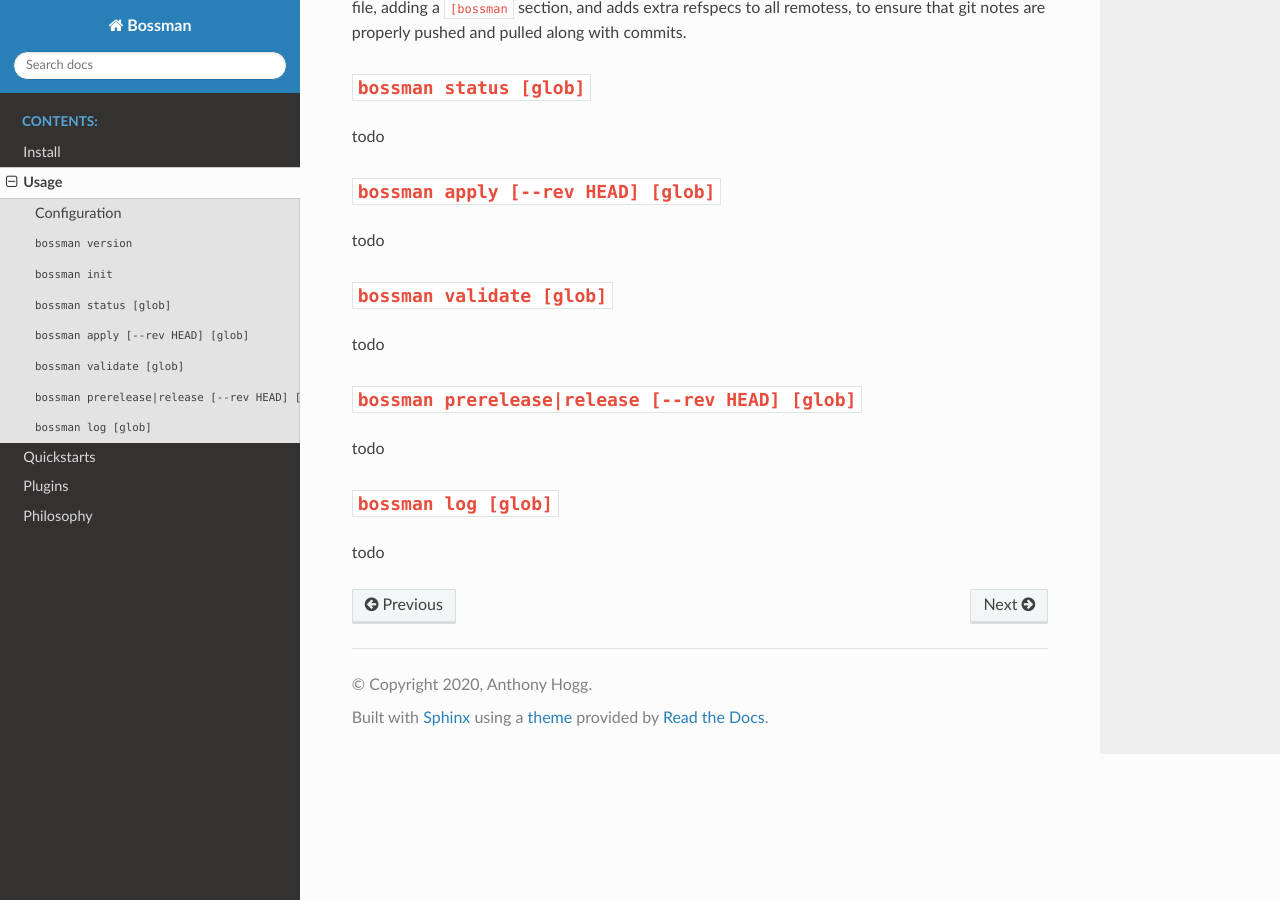
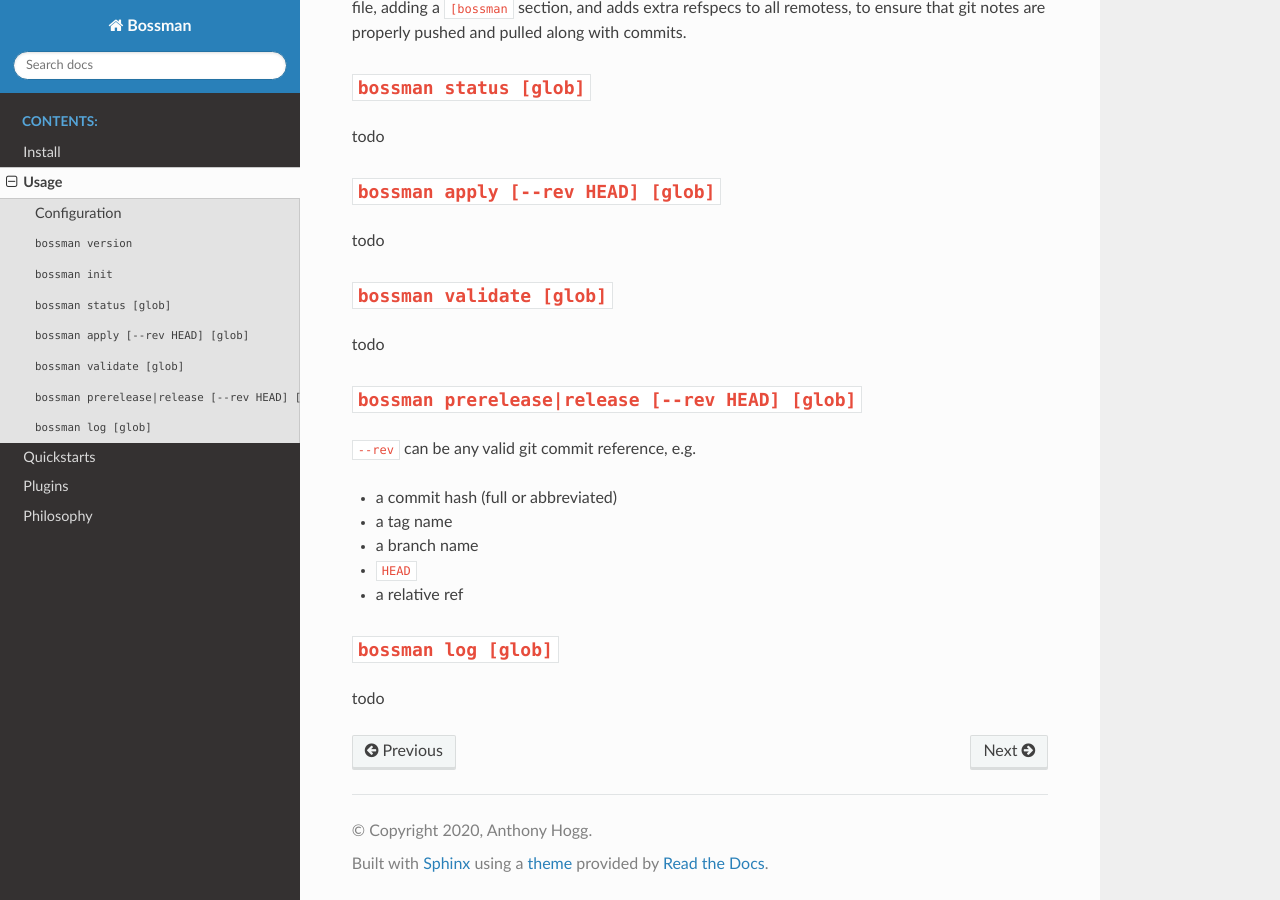
Before and after one commit to ynohat/bossman, a Sphinx documentation site: the page built from docs/usage.rst, in a window 1280 px wide and 900 px high, scrolled down 991 px. Built offline with Sphinx 7.4.7 and the Read the Docs theme 2.0.0, drawn with Linux system fonts in a browser that asks for light colours.

```diff
--- a/docs/usage.rst
+++ b/docs/usage.rst
@@ -60,7 +60,13 @@ todo
 ``bossman prerelease|release [--rev HEAD] [glob]``
 __________________________________________________________
 
-todo
+``--rev`` can be any valid git commit reference, e.g.
+
+* a commit hash (full or abbreviated)
+* a tag name
+* a branch name
+* ``HEAD``
+* a relative ref
 
 ``bossman log [glob]``
 __________________________________________________________
```
Also changed, not shown: docs/plugins/akamai/property.rst (+7 -2 lines), docs/plugins/akamai/property/release_validation_errors.png (added).
